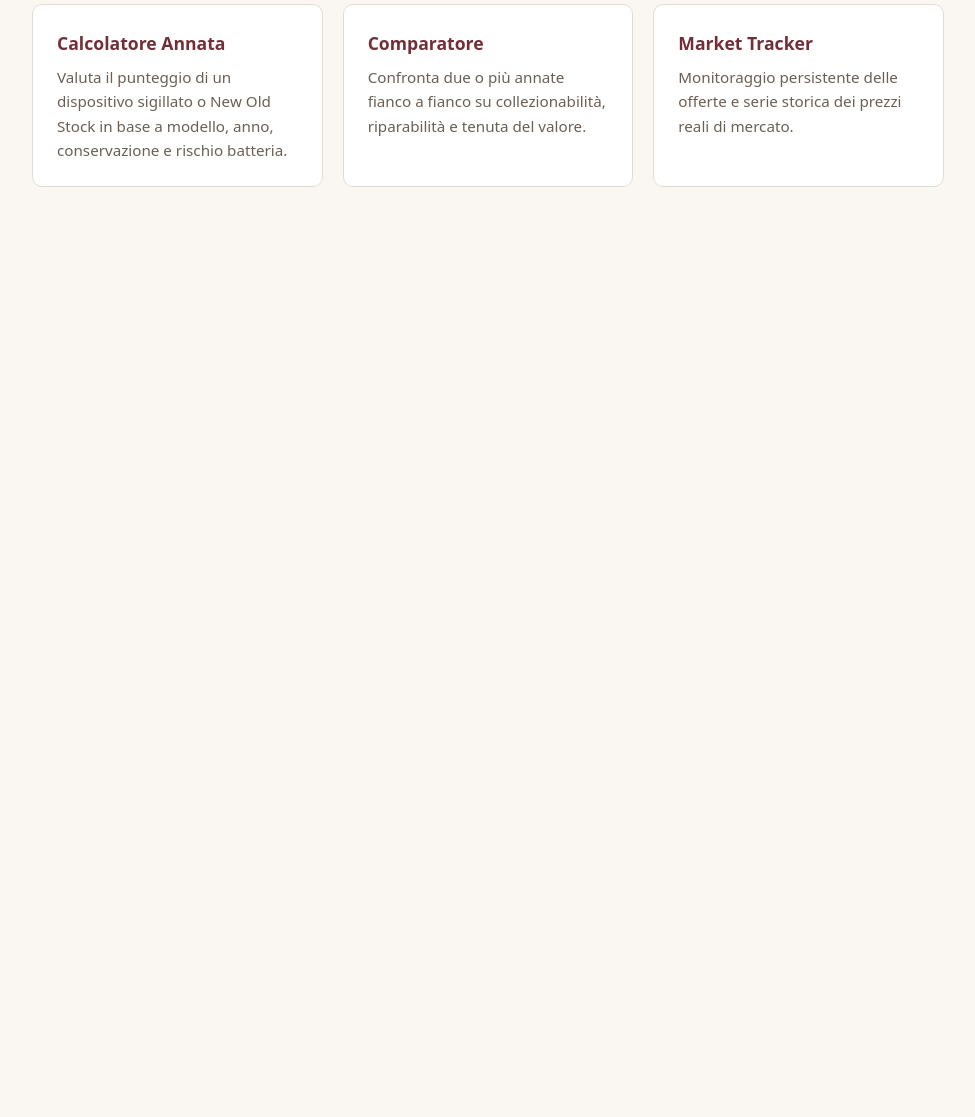
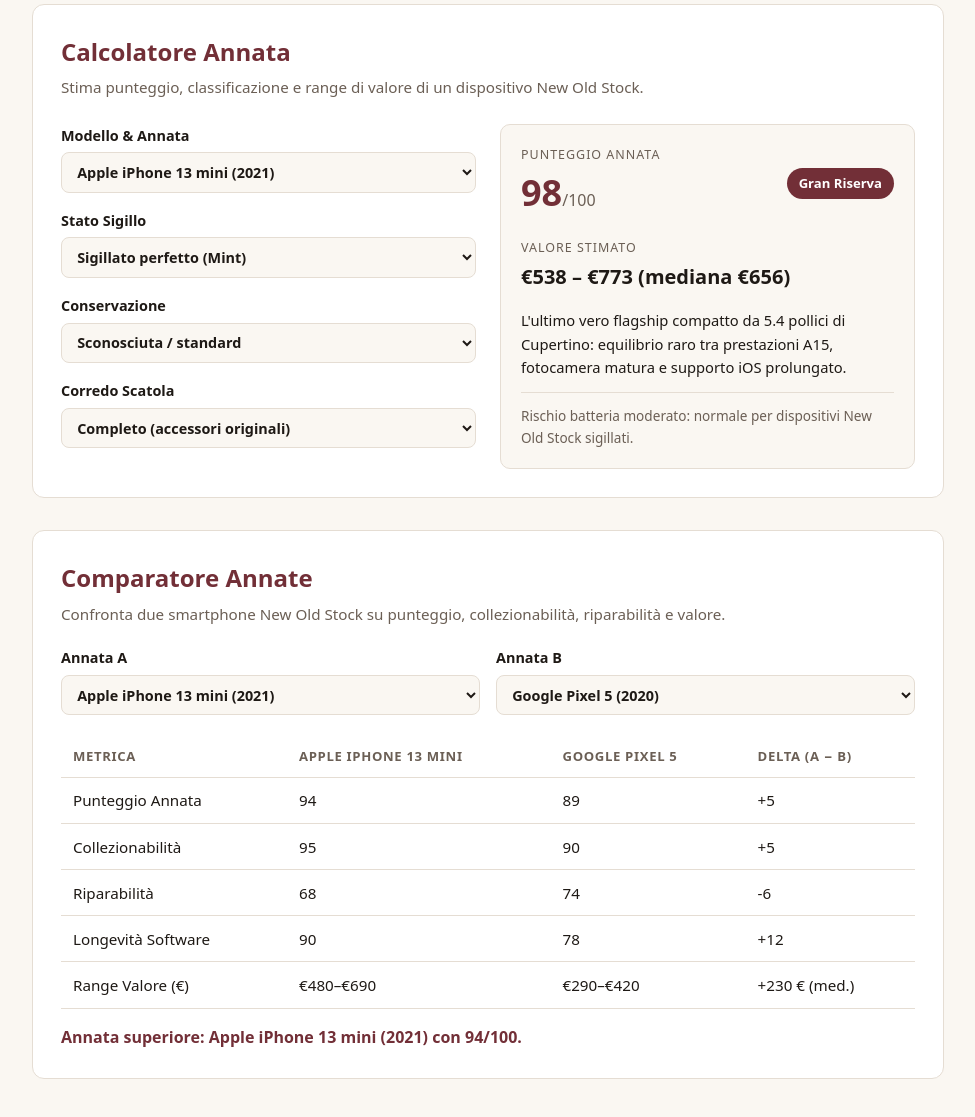
Before and after one commit to Noobucodonosor/v.i.n.o., an Astro site: page / in a window 1280 px wide. Shown: the part 321-1438 px from the top of the page, without its empty margins (152-1127 px from the left). Before the commit the page ends 800 px from the top, so only its background shows below. Built offline with nearby package versions, Linux system fonts and the light colour scheme; Astro itself is replaced by a stand-in of ours.

Commit message:
feat(TASK-CORE-03): implement vintage calculator, comparator and scoring tests (closes #3)

```diff
--- /dev/null
+++ b/src/components/VintageCalculator.astro
@@ -0,0 +1,230 @@
+---
+import type { Vintage } from '../schemas/vintage';
+
+interface Props {
+  vintages: Vintage[];
+}
+
+const { vintages } = Astro.props;
+const defaultVintage = vintages[0];
+---
+
+<section class="panel" aria-labelledby="calc-heading">
+  <div class="panel-header">
+    <h2 id="calc-heading">Calcolatore Annata</h2>
+    <p>Stima punteggio, classificazione e range di valore di un dispositivo New Old Stock.</p>
+  </div>
+
+  <div class="calc-grid">
+    <form id="vintage-calc-form" class="controls">
+      <label>
+        <span>Modello &amp; Annata</span>
+        <select name="vintageId" id="calc-vintage">
+          {vintages.map((v) => (
+            <option value={v.id}>{v.brand} {v.model} ({v.release_year})</option>
+          ))}
+        </select>
+      </label>
+
+      <label>
+        <span>Stato Sigillo</span>
+        <select name="sealState" id="calc-seal">
+          <option value="sealed_mint">Sigillato perfetto (Mint)</option>
+          <option value="sealed_shelf_wear">Sigillato con segni da scaffale</option>
+          <option value="nos_open_box">Scatola aperta, mai usato (NOS)</option>
+        </select>
+      </label>
+
+      <label>
+        <span>Conservazione</span>
+        <select name="storageEnv" id="calc-storage">
+          <option value="controlled">Cantina controllata (fresco/asciutto)</option>
+          <option value="unknown" selected>Sconosciuta / standard</option>
+          <option value="warm">Ambiente caldo o umido</option>
+        </select>
+      </label>
+
+      <label>
+        <span>Corredo Scatola</span>
+        <select name="boxCompleteness" id="calc-box">
+          <option value="complete">Completo (accessori originali)</option>
+          <option value="partial">Incompleto / solo telefono</option>
+        </select>
+      </label>
+    </form>
+
+    <div class="result-card" aria-live="polite">
+      <div class="score-row">
+        <div>
+          <span class="label">Punteggio Annata</span>
+          <strong class="score" id="calc-score">{defaultVintage.vintage_score}</strong><span class="unit">/100</span>
+        </div>
+        <span class="badge" id="calc-grade">{defaultVintage.vintage_grade}</span>
+      </div>
+
+      <div class="value-row">
+        <span class="label">Valore Stimato</span>
+        <p class="price" id="calc-price">
+          €{defaultVintage.estimated_value_eur.min} – €{defaultVintage.estimated_value_eur.max}
+        </p>
+      </div>
+
+      <p class="summary" id="calc-summary">{defaultVintage.tasting_notes.summary}</p>
+      <p class="warning" id="calc-warning">Rischio batteria: {defaultVintage.metrics.battery_risk}</p>
+    </div>
+  </div>
+</section>
+
+<script>
+  import { calculateVintageValuation, type CalculatorInput } from '../lib/scoring';
+  import type { Vintage } from '../schemas/vintage';
+
+  const dataEl = document.getElementById('vintages-data');
+  const vintages: Vintage[] = dataEl?.dataset.vintages ? JSON.parse(dataEl.dataset.vintages) : [];
+
+  const form = document.getElementById('vintage-calc-form') as HTMLFormElement | null;
+  const selectVintage = document.getElementById('calc-vintage') as HTMLSelectElement | null;
+  const selectSeal = document.getElementById('calc-seal') as HTMLSelectElement | null;
+  const selectStorage = document.getElementById('calc-storage') as HTMLSelectElement | null;
+  const selectBox = document.getElementById('calc-box') as HTMLSelectElement | null;
+
+  const outScore = document.getElementById('calc-score');
+  const outGrade = document.getElementById('calc-grade');
+  const outPrice = document.getElementById('calc-price');
+  const outSummary = document.getElementById('calc-summary');
+  const outWarning = document.getElementById('calc-warning');
+
+  function updateCalculator() {
+    if (!selectVintage || !selectSeal || !selectStorage || !selectBox) return;
+    const selected = vintages.find((v) => v.id === selectVintage.value);
+    if (!selected) return;
+
+    const input: CalculatorInput = {
+      sealState: selectSeal.value as CalculatorInput['sealState'],
+      storageEnv: selectStorage.value as CalculatorInput['storageEnv'],
+      boxCompleteness: selectBox.value as CalculatorInput['boxCompleteness'],
+    };
+
+    const result = calculateVintageValuation(selected, input);
+    if (outScore) outScore.textContent = String(result.adjustedScore);
+    if (outGrade) outGrade.textContent = result.grade;
+    if (outPrice) {
+      outPrice.textContent = `€${result.estimatedValueEur.min} – €${result.estimatedValueEur.max} (mediana €${result.estimatedValueEur.midpoint})`;
+    }
+    if (outSummary) outSummary.textContent = selected.tasting_notes.summary;
+    if (outWarning) outWarning.textContent = result.batteryWarning;
+  }
+
+  form?.addEventListener('change', updateCalculator);
+  updateCalculator();
+</script>
+
+<style>
+  .panel {
+    background: var(--surface);
+    border: 1px solid var(--border);
+    border-radius: 12px;
+    padding: 1.75rem;
+    margin-bottom: 2rem;
+  }
+
+  .panel-header h2 {
+    margin: 0 0 0.25rem;
+    color: var(--accent);
+  }
+
+  .panel-header p {
+    margin: 0 0 1.5rem;
+    color: var(--muted);
+    font-size: 0.95rem;
+  }
+
+  .calc-grid {
+    display: grid;
+    grid-template-columns: repeat(auto-fit, minmax(260px, 1fr));
+    gap: 1.5rem;
+    align-items: start;
+  }
+
+  .controls {
+    display: grid;
+    gap: 1rem;
+  }
+
+  .controls label {
+    display: grid;
+    gap: 0.35rem;
+    font-size: 0.9rem;
+    font-weight: 600;
+  }
+
+  .controls select {
+    padding: 0.55rem 0.7rem;
+    border: 1px solid var(--border);
+    border-radius: 8px;
+    background: var(--bg);
+    color: var(--ink);
+    font: inherit;
+  }
+
+  .result-card {
+    background: var(--bg);
+    border: 1px solid var(--border);
+    border-radius: 10px;
+    padding: 1.25rem;
+  }
+
+  .score-row {
+    display: flex;
+    justify-content: space-between;
+    align-items: center;
+    gap: 1rem;
+    margin-bottom: 1rem;
+  }
+
+  .label {
+    display: block;
+    font-size: 0.78rem;
+    text-transform: uppercase;
+    letter-spacing: 0.08em;
+    color: var(--muted);
+  }
+
+  .score {
+    font-size: 2.25rem;
+    color: var(--accent);
+  }
+
+  .unit {
+    color: var(--muted);
+    font-size: 1rem;
+  }
+
+  .badge {
+    background: var(--accent);
+    color: #fff;
+    padding: 0.3rem 0.75rem;
+    border-radius: 999px;
+    font-size: 0.82rem;
+    font-weight: 700;
+  }
+
+  .price {
+    margin: 0.2rem 0 1rem;
+    font-size: 1.25rem;
+    font-weight: 700;
+  }
+
+  .summary {
+    margin: 0 0 0.75rem;
+    font-size: 0.92rem;
+  }
+
+  .warning {
+    margin: 0;
+    font-size: 0.85rem;
+    color: var(--muted);
+    border-top: 1px solid var(--border);
+    padding-top: 0.75rem;
+  }
+</style>
--- /dev/null
+++ b/src/components/VintageComparator.astro
@@ -0,0 +1,218 @@
+---
+import type { Vintage } from '../schemas/vintage';
+
+interface Props {
+  vintages: Vintage[];
+}
+
+const { vintages } = Astro.props;
+const first = vintages[0];
+const second = vintages[1] ?? vintages[0];
+---
+
+<section class="panel" aria-labelledby="cmp-heading">
+  <div class="panel-header">
+    <h2 id="cmp-heading">Comparatore Annate</h2>
+    <p>Confronta due smartphone New Old Stock su punteggio, collezionabilità, riparabilità e valore.</p>
+  </div>
+
+  <div class="cmp-selectors">
+    <label>
+      <span>Annata A</span>
+      <select id="cmp-select-a">
+        {vintages.map((v) => (
+          <option value={v.id} selected={v.id === first.id}>{v.brand} {v.model} ({v.release_year})</option>
+        ))}
+      </select>
+    </label>
+
+    <label>
+      <span>Annata B</span>
+      <select id="cmp-select-b">
+        {vintages.map((v) => (
+          <option value={v.id} selected={v.id === second.id}>{v.brand} {v.model} ({v.release_year})</option>
+        ))}
+      </select>
+    </label>
+  </div>
+
+  <div class="table-wrap">
+    <table class="cmp-table">
+      <thead>
+        <tr>
+          <th>Metrica</th>
+          <th id="cmp-name-a">{first.brand} {first.model}</th>
+          <th id="cmp-name-b">{second.brand} {second.model}</th>
+          <th>Delta (A − B)</th>
+        </tr>
+      </thead>
+      <tbody>
+        <tr>
+          <td>Punteggio Annata</td>
+          <td id="cmp-score-a">{first.vintage_score}</td>
+          <td id="cmp-score-b">{second.vintage_score}</td>
+          <td id="cmp-delta-score">{first.vintage_score - second.vintage_score}</td>
+        </tr>
+        <tr>
+          <td>Collezionabilità</td>
+          <td id="cmp-coll-a">{first.metrics.collectibility}</td>
+          <td id="cmp-coll-b">{second.metrics.collectibility}</td>
+          <td id="cmp-delta-coll">{first.metrics.collectibility - second.metrics.collectibility}</td>
+        </tr>
+        <tr>
+          <td>Riparabilità</td>
+          <td id="cmp-rep-a">{first.metrics.repairability}</td>
+          <td id="cmp-rep-b">{second.metrics.repairability}</td>
+          <td id="cmp-delta-rep">{first.metrics.repairability - second.metrics.repairability}</td>
+        </tr>
+        <tr>
+          <td>Longevità Software</td>
+          <td id="cmp-sw-a">{first.metrics.software_longevity}</td>
+          <td id="cmp-sw-b">{second.metrics.software_longevity}</td>
+          <td id="cmp-delta-sw">{first.metrics.software_longevity - second.metrics.software_longevity}</td>
+        </tr>
+        <tr>
+          <td>Range Valore (€)</td>
+          <td id="cmp-val-a">€{first.estimated_value_eur.min}–€{first.estimated_value_eur.max}</td>
+          <td id="cmp-val-b">€{second.estimated_value_eur.min}–€{second.estimated_value_eur.max}</td>
+          <td id="cmp-delta-val">—</td>
+        </tr>
+      </tbody>
+    </table>
+  </div>
+  <p class="cmp-winner" id="cmp-winner"></p>
+</section>
+
+<script>
+  import { compareVintages } from '../lib/scoring';
+  import type { Vintage } from '../schemas/vintage';
+
+  const dataEl = document.getElementById('vintages-data');
+  const vintages: Vintage[] = dataEl?.dataset.vintages ? JSON.parse(dataEl.dataset.vintages) : [];
+
+  const selectA = document.getElementById('cmp-select-a') as HTMLSelectElement | null;
+  const selectB = document.getElementById('cmp-select-b') as HTMLSelectElement | null;
+
+  const setText = (id: string, value: string | number) => {
+    const el = document.getElementById(id);
+    if (el) el.textContent = String(value);
+  };
+
+  const formatDelta = (n: number, suffix = '') => (n > 0 ? `+${n}${suffix}` : `${n}${suffix}`);
+
+  function updateComparator() {
+    if (!selectA || !selectB) return;
+    const a = vintages.find((v) => v.id === selectA.value);
+    const b = vintages.find((v) => v.id === selectB.value);
+    if (!a || !b) return;
+
+    const cmp = compareVintages(a, b);
+    setText('cmp-name-a', `${a.brand} ${a.model}`);
+    setText('cmp-name-b', `${b.brand} ${b.model}`);
+
+    setText('cmp-score-a', a.vintage_score);
+    setText('cmp-score-b', b.vintage_score);
+    setText('cmp-delta-score', formatDelta(cmp.scoreDelta));
+
+    setText('cmp-coll-a', a.metrics.collectibility);
+    setText('cmp-coll-b', b.metrics.collectibility);
+    setText('cmp-delta-coll', formatDelta(cmp.collectibilityDelta));
+
+    setText('cmp-rep-a', a.metrics.repairability);
+    setText('cmp-rep-b', b.metrics.repairability);
+    setText('cmp-delta-rep', formatDelta(cmp.repairabilityDelta));
+
+    setText('cmp-sw-a', a.metrics.software_longevity);
+    setText('cmp-sw-b', b.metrics.software_longevity);
+    setText('cmp-delta-sw', formatDelta(cmp.softwareLongevityDelta));
+
+    setText('cmp-val-a', `€${a.estimated_value_eur.min}–€${a.estimated_value_eur.max}`);
+    setText('cmp-val-b', `€${b.estimated_value_eur.min}–€${b.estimated_value_eur.max}`);
+    setText('cmp-delta-val', formatDelta(cmp.midpointValueDeltaEur, ' € (med.)'));
+
+    if (cmp.winnerId === 'tie') {
+      setText('cmp-winner', 'Risultato: parità tecnica sul punteggio annata.');
+    } else {
+      const winner = cmp.winnerId === a.id ? a : b;
+      setText('cmp-winner', `Annata superiore: ${winner.brand} ${winner.model} (${winner.release_year}) con ${winner.vintage_score}/100.`);
+    }
+  }
+
+  selectA?.addEventListener('change', updateComparator);
+  selectB?.addEventListener('change', updateComparator);
+  updateComparator();
+</script>
+
+<style>
+  .panel {
+    background: var(--surface);
+    border: 1px solid var(--border);
+    border-radius: 12px;
+    padding: 1.75rem;
+    margin-bottom: 2rem;
+  }
+
+  .panel-header h2 {
+    margin: 0 0 0.25rem;
+    color: var(--accent);
+  }
+
+  .panel-header p {
+    margin: 0 0 1.25rem;
+    color: var(--muted);
+    font-size: 0.95rem;
+  }
+
+  .cmp-selectors {
+    display: grid;
+    grid-template-columns: repeat(auto-fit, minmax(220px, 1fr));
+    gap: 1rem;
+    margin-bottom: 1.25rem;
+  }
+
+  .cmp-selectors label {
+    display: grid;
+    gap: 0.35rem;
+    font-size: 0.9rem;
+    font-weight: 600;
+  }
+
+  .cmp-selectors select {
+    padding: 0.55rem 0.7rem;
+    border: 1px solid var(--border);
+    border-radius: 8px;
+    background: var(--bg);
+    color: var(--ink);
+    font: inherit;
+  }
+
+  .table-wrap {
+    overflow-x: auto;
+  }
+
+  .cmp-table {
+    width: 100%;
+    border-collapse: collapse;
+    font-size: 0.95rem;
+  }
+
+  .cmp-table th,
+  .cmp-table td {
+    text-align: left;
+    padding: 0.65rem 0.75rem;
+    border-bottom: 1px solid var(--border);
+  }
+
+  .cmp-table th {
+    color: var(--muted);
+    font-size: 0.82rem;
+    text-transform: uppercase;
+    letter-spacing: 0.05em;
+  }
+
+  .cmp-winner {
+    margin: 1rem 0 0;
+    font-weight: 600;
+    color: var(--accent);
+  }
+</style>
--- /dev/null
+++ b/src/lib/scoring.ts
@@ -0,0 +1,134 @@
+import type { Vintage } from '../schemas/vintage.ts';
+
+export type SealState = 'sealed_mint' | 'sealed_shelf_wear' | 'nos_open_box';
+export type StorageEnv = 'controlled' | 'unknown' | 'warm';
+export type BoxCompleteness = 'complete' | 'partial';
+
+export interface CalculatorInput {
+  sealState: SealState;
+  storageEnv: StorageEnv;
+  boxCompleteness: BoxCompleteness;
+}
+
+export interface VintageValuationResult {
+  adjustedScore: number;
+  grade: Vintage['vintage_grade'];
+  estimatedValueEur: {
+    min: number;
+    max: number;
+    midpoint: number;
+  };
+  batteryWarning: string;
+  multiplier: number;
+}
+
+export interface VintageComparisonResult {
+  aId: string;
+  bId: string;
+  scoreDelta: number;
+  collectibilityDelta: number;
+  repairabilityDelta: number;
+  softwareLongevityDelta: number;
+  midpointValueDeltaEur: number;
+  winnerId: string | 'tie';
+}
+
+const SEAL_MODIFIERS: Record<SealState, { scoreDelta: number; priceFactor: number }> = {
+  sealed_mint: { scoreDelta: 4, priceFactor: 1.12 },
+  sealed_shelf_wear: { scoreDelta: 0, priceFactor: 1.0 },
+  nos_open_box: { scoreDelta: -10, priceFactor: 0.78 },
+};
+
+const STORAGE_MODIFIERS: Record<StorageEnv, { scoreDelta: number; priceFactor: number }> = {
+  controlled: { scoreDelta: 2, priceFactor: 1.05 },
+  unknown: { scoreDelta: 0, priceFactor: 1.0 },
+  warm: { scoreDelta: -8, priceFactor: 0.85 },
+};
+
+const COMPLETENESS_MODIFIERS: Record<BoxCompleteness, { scoreDelta: number; priceFactor: number }> = {
+  complete: { scoreDelta: 0, priceFactor: 1.0 },
+  partial: { scoreDelta: -6, priceFactor: 0.88 },
+};
+
+function clampScore(score: number): number {
+  return Math.max(0, Math.min(100, Math.round(score)));
+}
+
+export function gradeFromScore(score: number): Vintage['vintage_grade'] {
+  if (score >= 90) return 'Gran Riserva';
+  if (score >= 82) return 'Riserva';
+  if (score >= 70) return 'Annata Pregiata';
+  return 'Da Tavola';
+}
+
+function buildBatteryWarning(vintage: Vintage, storageEnv: StorageEnv): string {
+  if (vintage.metrics.battery_risk === 'Basso' && storageEnv !== 'warm') {
+    return 'Rischio batteria contenuto (cella facilmente sostituibile o annata recente).';
+  }
+  if (vintage.metrics.battery_risk === 'Alto' || storageEnv === 'warm') {
+    return 'Attenzione: possibile scarica profonda della cella agli ioni di litio; consigliata verifica prima dell’accensione.';
+  }
+  return 'Rischio batteria moderato: normale per dispositivi New Old Stock sigillati.';
+}
+
+/**
+ * Calcola il punteggio annata e la stima di valore in base alle condizioni di conservazione.
+ */
+export function calculateVintageValuation(
+  vintage: Vintage,
+  input: CalculatorInput
+): VintageValuationResult {
+  const seal = SEAL_MODIFIERS[input.sealState];
+  const storage = STORAGE_MODIFIERS[input.storageEnv];
+  const completeness = COMPLETENESS_MODIFIERS[input.boxCompleteness];
+
+  const adjustedScore = clampScore(
+    vintage.vintage_score + seal.scoreDelta + storage.scoreDelta + completeness.scoreDelta
+  );
+
+  const multiplier = Number(
+    (seal.priceFactor * storage.priceFactor * completeness.priceFactor).toFixed(3)
+  );
+
+  const min = Math.round(vintage.estimated_value_eur.min * multiplier);
+  const max = Math.round(vintage.estimated_value_eur.max * multiplier);
+  const midpoint = Math.round((min + max) / 2);
+
+  return {
+    adjustedScore,
+    grade: gradeFromScore(adjustedScore),
+    estimatedValueEur: { min, max, midpoint },
+    batteryWarning: buildBatteryWarning(vintage, input.storageEnv),
+    multiplier,
+  };
+}
+
+function midpointValue(vintage: Vintage): number {
+  return (vintage.estimated_value_eur.min + vintage.estimated_value_eur.max) / 2;
+}
+
+/**
+ * Confronta due annate fianco a fianco calcolando i delta delle metriche principali.
+ */
+export function compareVintages(a: Vintage, b: Vintage): VintageComparisonResult {
+  const scoreDelta = a.vintage_score - b.vintage_score;
+  const collectibilityDelta = a.metrics.collectibility - b.metrics.collectibility;
+  const repairabilityDelta = a.metrics.repairability - b.metrics.repairability;
+  const softwareLongevityDelta = a.metrics.software_longevity - b.metrics.software_longevity;
+  const midpointValueDeltaEur = Math.round(midpointValue(a) - midpointValue(b));
+
+  let winnerId: string | 'tie' = 'tie';
+  if (scoreDelta > 0) winnerId = a.id;
+  else if (scoreDelta < 0) winnerId = b.id;
+
+  return {
+    aId: a.id,
+    bId: b.id,
+    scoreDelta,
+    collectibilityDelta,
+    repairabilityDelta,
+    softwareLongevityDelta,
+    midpointValueDeltaEur,
+    winnerId,
+  };
+}
--- a/src/pages/index.astro
+++ b/src/pages/index.astro
@@ -1,5 +1,11 @@
 ---
 import Layout from '../layouts/Layout.astro';
+import VintageCalculator from '../components/VintageCalculator.astro';
+import VintageComparator from '../components/VintageComparator.astro';
+import rawVintages from '../data/vintages.json';
+import { VintagesDatasetSchema } from '../schemas/vintage';
+
+const dataset = VintagesDatasetSchema.parse(rawVintages);
 ---
 
 <Layout title="v.i.n.o. — Annate Smartphone New Old Stock">
@@ -11,20 +17,10 @@ import Layout from '../layouts/Layout.astro';
     </p>
   </header>
 
-  <section class="grid" aria-label="Moduli in arrivo">
-    <article class="card">
-      <h2>Calcolatore Annata</h2>
-      <p>Valuta il punteggio di un dispositivo sigillato o New Old Stock in base a modello, anno, conservazione e rischio batteria.</p>
-    </article>
-    <article class="card">
-      <h2>Comparatore</h2>
-      <p>Confronta due o più annate fianco a fianco su collezionabilità, riparabilità e tenuta del valore.</p>
-    </article>
-    <article class="card">
-      <h2>Market Tracker</h2>
-      <p>Monitoraggio persistente delle offerte e serie storica dei prezzi reali di mercato.</p>
-    </article>
-  </section>
+  <div id="vintages-data" data-vintages={JSON.stringify(dataset.vintages)} hidden></div>
+
+  <VintageCalculator vintages={dataset.vintages} />
+  <VintageComparator vintages={dataset.vintages} />
 </Layout>
 
 <style>
@@ -55,29 +51,4 @@ import Layout from '../layouts/Layout.astro';
     max-width: 62ch;
     margin: 0;
   }
-
-  .grid {
-    display: grid;
-    grid-template-columns: repeat(auto-fit, minmax(240px, 1fr));
-    gap: 1.25rem;
-  }
-
-  .card {
-    background: var(--surface);
-    border: 1px solid var(--border);
-    border-radius: 10px;
-    padding: 1.5rem;
-  }
-
-  .card h2 {
-    margin: 0 0 0.5rem;
-    font-size: 1.1rem;
-    color: var(--accent);
-  }
-
-  .card p {
-    margin: 0;
-    color: var(--muted);
-    font-size: 0.95rem;
-  }
 </style>
```
Also changed, not shown: tests/scoring.test.ts (added, +55 -0 lines).
